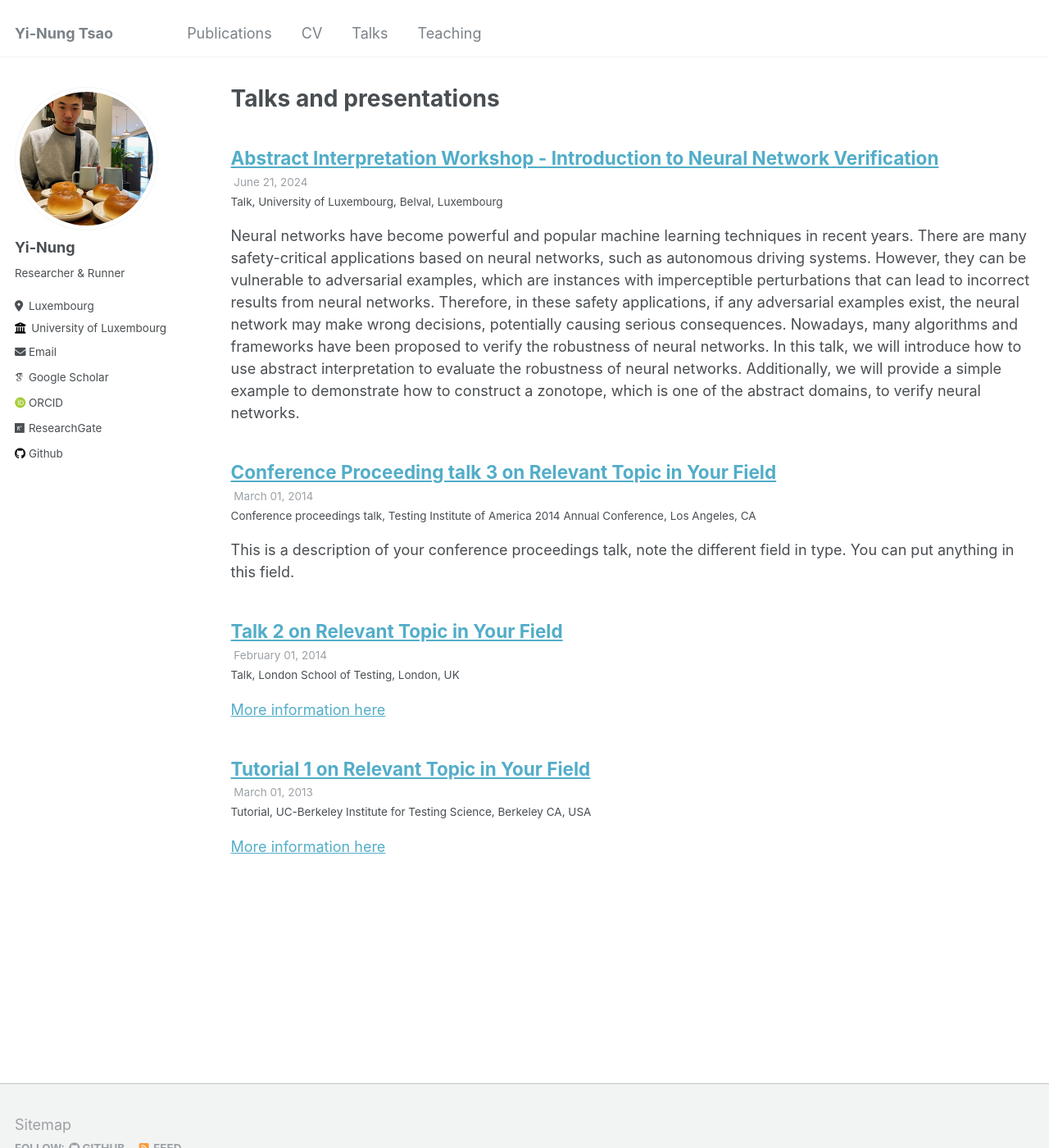
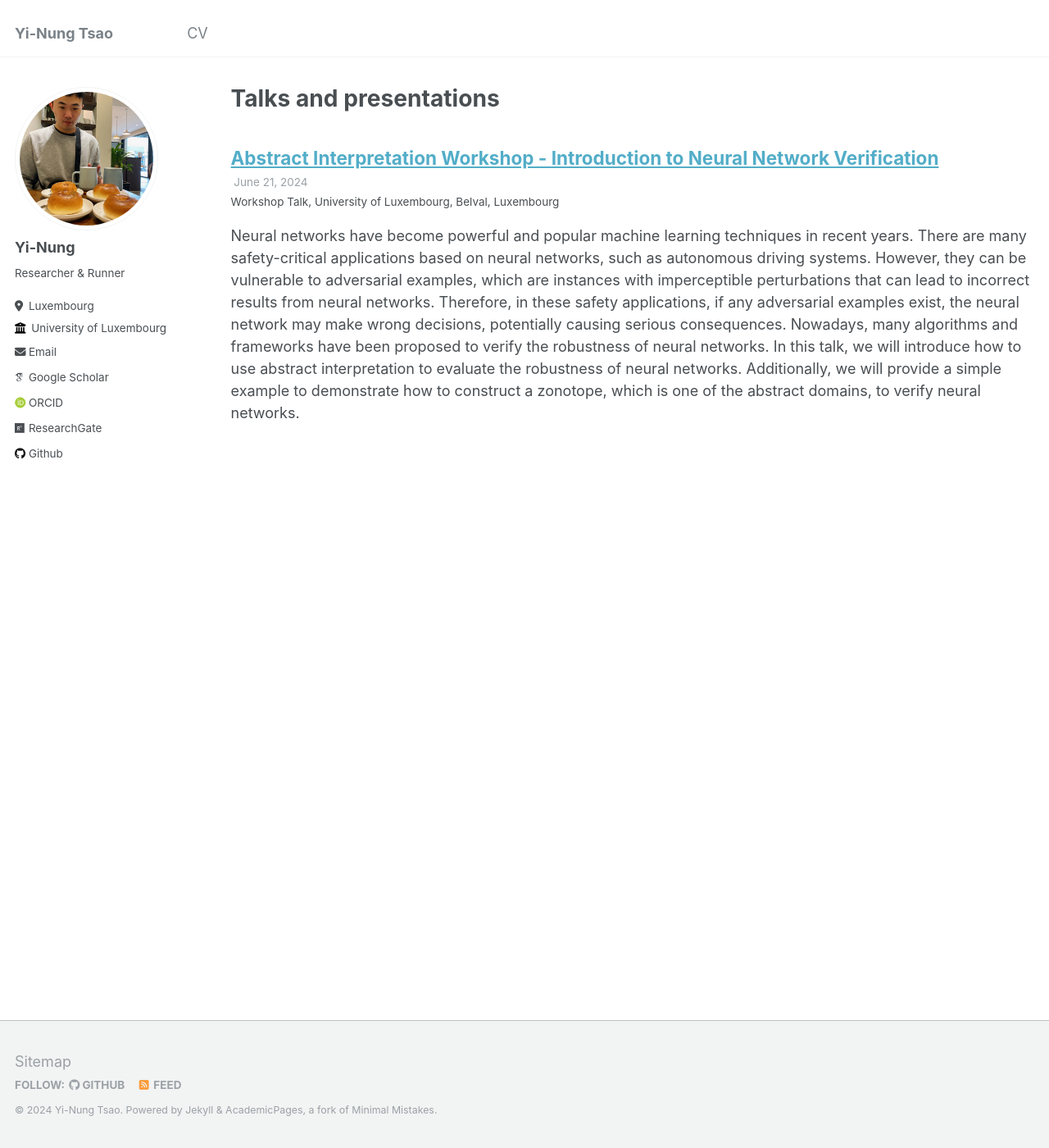
Before and after one commit to ytsao/ytsao.github.io, a Jekyll site: the page built from _pages/talks.html, in a window 1280 px wide and 1400 px high. Shown: the whole window at 82% size. Built offline with Jekyll 4.4.1, drawn with Linux system fonts in a browser that asks for light colours; some web fonts are replaced.

Commit message:
hide all other tabs but cv

```diff
--- a/_talks/2013-03-01-tutorial-1.md
+++ /dev/null
@@ -1,13 +0,0 @@
----
-title: "Tutorial 1 on Relevant Topic in Your Field"
-collection: talks
-type: "Tutorial"
-permalink: /talks/2013-03-01-tutorial-1
-venue: "UC-Berkeley Institute for Testing Science"
-date: 2013-03-01
-location: "Berkeley CA, USA"
----
-
-[More information here](http://exampleurl.com)
-
-This is a description of your tutorial, note the different field in type. This is a markdown files that can be all markdown-ified like any other post. Yay markdown!
--- a/_talks/2014-02-01-talk-2.md
+++ /dev/null
@@ -1,13 +0,0 @@
----
-title: "Talk 2 on Relevant Topic in Your Field"
-collection: talks
-type: "Talk"
-permalink: /talks/2014-02-01-talk-2
-venue: "London School of Testing"
-date: 2014-02-01
-location: "London, UK"
----
-
-[More information here](http://example2.com)
-
-This is a description of your talk, which is a markdown files that can be all markdown-ified like any other post. Yay markdown!
--- a/_talks/2014-03-01-talk-3.md
+++ /dev/null
@@ -1,11 +0,0 @@
----
-title: "Conference Proceeding talk 3 on Relevant Topic in Your Field"
-collection: talks
-type: "Conference proceedings talk"
-permalink: /talks/2014-03-01-talk-3
-venue: "Testing Institute of America 2014 Annual Conference"
-date: 2014-03-01
-location: "Los Angeles, CA"
----
-
-This is a description of your conference proceedings talk, note the different field in type. You can put anything in this field.
--- a/_talks/2024-06-21.md
+++ b/_talks/2024-06-21.md
@@ -1,7 +1,7 @@
 ---
 title: "Abstract Interpretation Workshop - Introduction to Neural Network Verification"
 collection: talks
-type: "Talk"
+type: "Workshop Talk"
 permalink: /talks/2024-06-21
 venue: "University of Luxembourg"
 date: 2024-06-21
```
Also changed, not shown: _data/navigation.yml (+6 -6 lines), _publications/2010-10-01-paper-title-number-2.md (deleted, +0 -13 lines), _publications/2015-10-01-paper-title-number-3.md (deleted, +0 -13 lines), _publications/2024-02-17-paper-title-number-4.md (deleted, +0 -12 lines), _teaching/2015-spring-teaching-2.md (deleted, +0 -20 lines).
